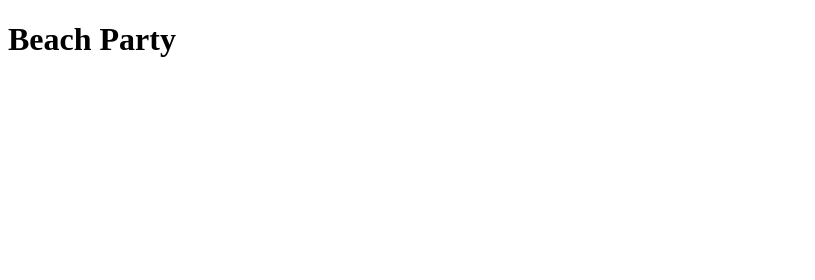
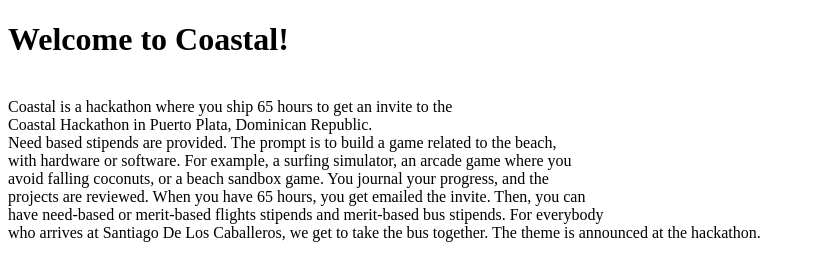
Before and after one commit to Chazlynnlove/Coastal, a plain HTML site: page index.html in a window 1280 px wide. Shown: the whole page, without its empty margins (0-815 px from the left). Drawn offline with Linux system fonts and the light colour scheme.

Commit message:
Added description

```diff
--- a/index.html
+++ b/index.html
@@ -2,11 +2,23 @@
 <html>
 
 <head>
-    <title>Beach Party - Home</title>
+    <title> Coastal - Home </title>
 </head>
 
 <body>
-    <h1>Beach Party</h1>
+    <h1> Welcome to Coastal! </h1>
+      <head>
+        <p>
+            <br>Coastal is a hackathon where you ship 65 hours to get an invite to the
+            <br>Coastal Hackathon in Puerto Plata, Dominican Republic.
+            <br>Need based stipends are provided. The prompt is to build a game related to the beach,
+            <br>with hardware or software. For example, a surfing simulator, an arcade game where you
+            <br>avoid falling coconuts, or a beach sandbox game. You journal your progress, and the
+            <br>projects are reviewed. When you have 65 hours, you get emailed the invite. Then, you can
+            <br>have need-based or merit-based flights stipends and merit-based bus stipends. For everybody
+            <br>who arrives at Santiago De Los Caballeros, we get to take the bus together. The theme is
+            announced at the hackathon.
+        </p>
+      </head>
 </body>
-
 </html>
```
